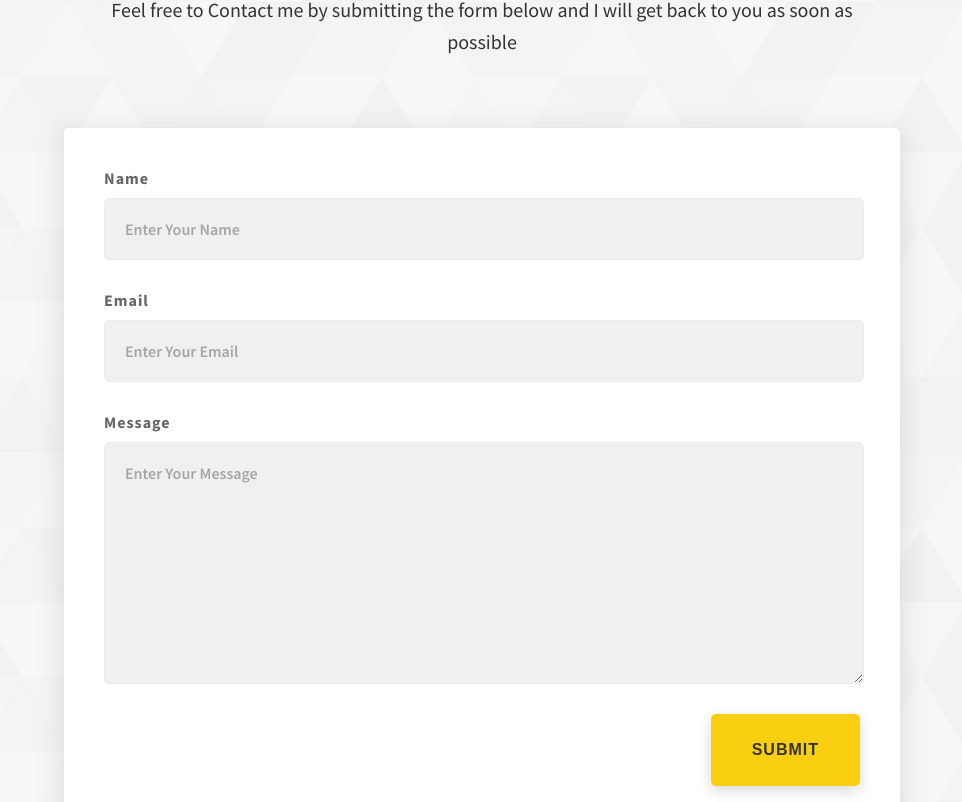
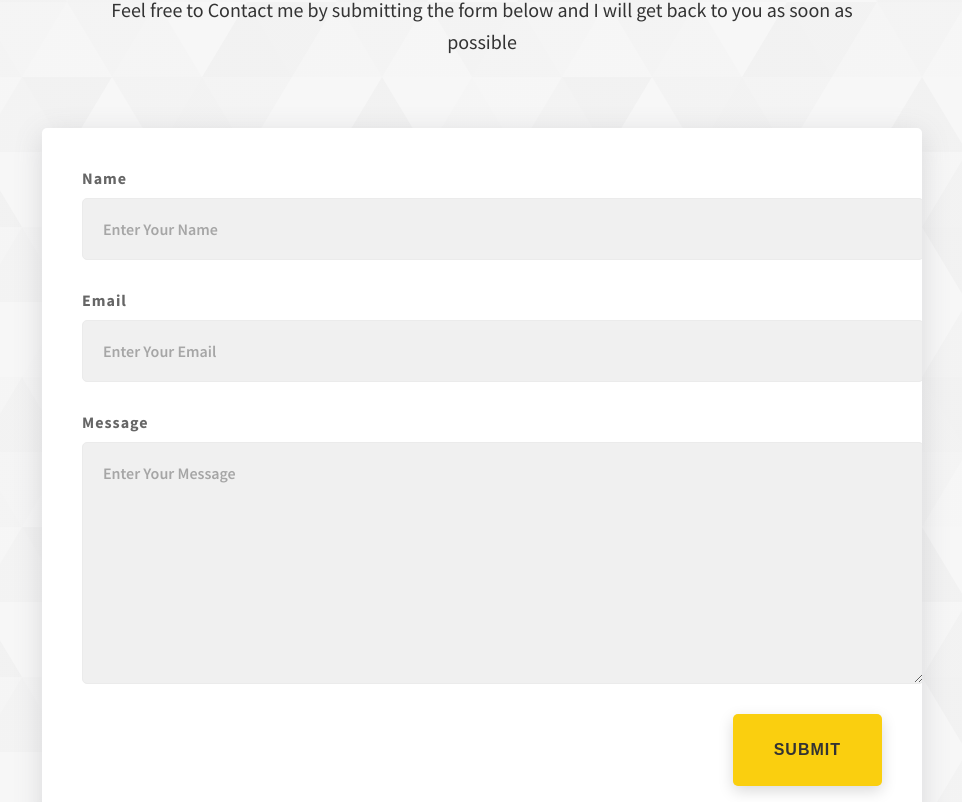
Before and after one commit to elchin-jafar/portfolio, a React (Vite) app: page / in a window 1280 px wide. Shown: the part 2878-3680 px from the top of the page, without its empty margins (158-1120 px from the left). Built offline with nearby package versions, Linux system fonts and the light colour scheme.

Commit message:
add some features from work PC

```diff
--- a/src/pages/Contact.module.css
+++ b/src/pages/Contact.module.css
@@ -21,11 +21,17 @@
     text-align: start;
     box-shadow: rgb(100, 100, 111, 20%) 0 7px 29px 0;
     background-color: #fff;
-    padding: 4rem;
-    width: 70%;
+    max-width: fit-content;
     margin: 0 auto;
     border-radius: 5px;
     position: relative;
+}
+
+.form form {
+    display: block;
+    padding: 4rem;
+    width: 800px;
+    overflow: hidden;
 }
 
 .form form * {
@@ -35,11 +41,11 @@
 .form form input,
 .form form textarea {
     font-family: inherit;
-    margin: 0 auto;
+    margin-left: 0;
     color: #333;
     padding: 2rem;
     margin-bottom: 3rem;
-    width: 95%;
+    width: 100%;
     border: 1px solid #ebebeb;
     font-size: 1.6rem;
     letter-spacing: 0;
```
